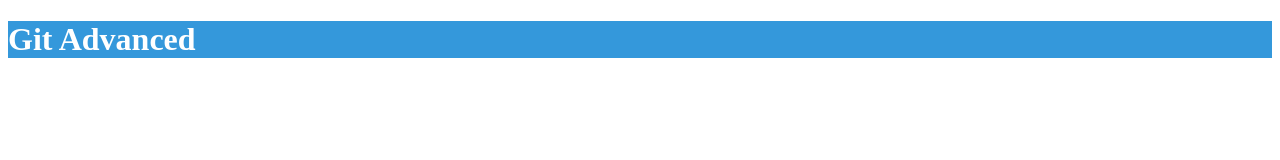
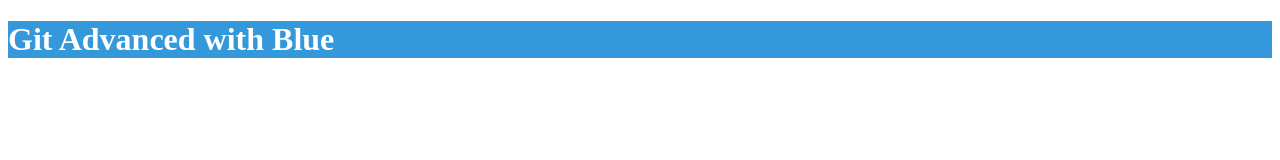
Before and after one commit to impactbyte-fang/git-advanced, a website: page index.html in a window 1280 px wide. Drawn offline with Linux system fonts and the light colour scheme.

Commit message:
Add 'with Blue' in title

```diff
--- a/index.html
+++ b/index.html
@@ -13,7 +13,7 @@
 <body>
   <div class="background blue">
     <h1 class="title">
-      Git Advanced
+      Git Advanced with Blue
     </h1>
   </div>
 </body>
```
